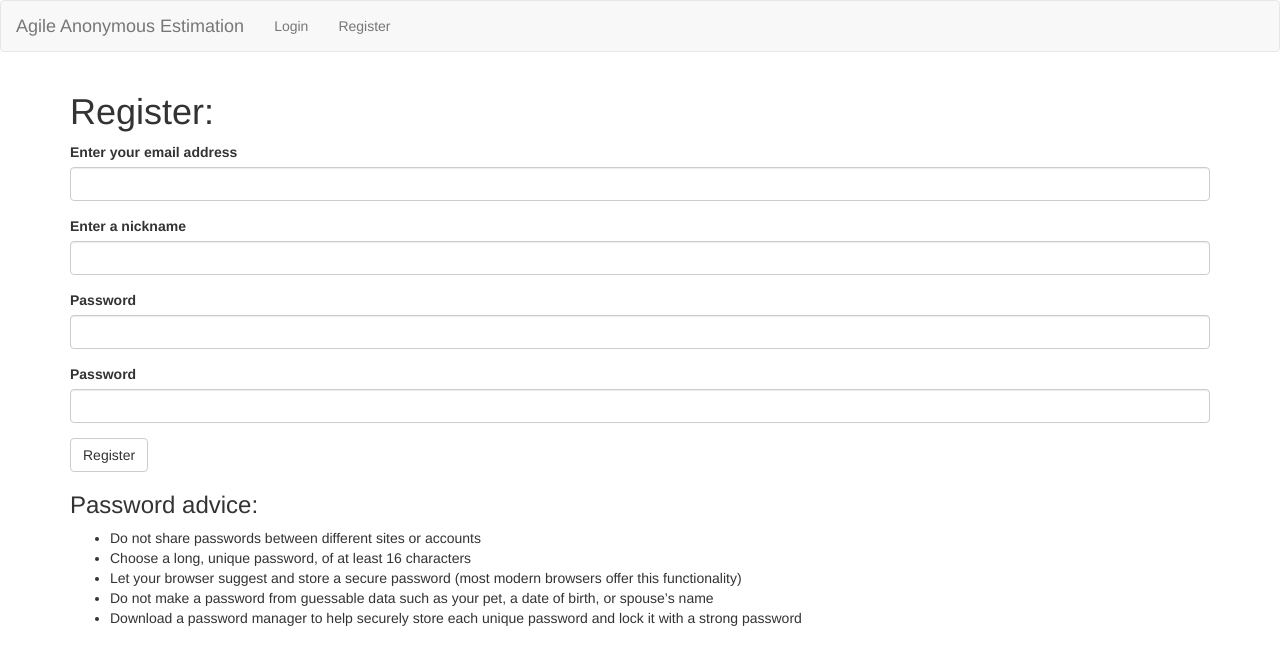
After one commit to rkie/estimator, a Flask app: page /register in a window 1280 px wide. The commit adds this page. Shown: the top 665 px of the page. Run offline with Flask 2, Linux system fonts and the light colour scheme; some libraries are stand-ins or nearby versions.

Commit message:
Controller function to serve register route; add login or register button to the nav bar for logged out users; add a register link to the login form; new register form; new registration template; add email to the user constructor and updated tests to use this; new tests

```diff
--- a/database/models.py
+++ b/database/models.py
@@ -25,8 +25,9 @@ class User(UserMixin, db.Model):
 	email = db.Column(db.String(128))
 	password_hash = db.Column(db.String(128))
 
-	def __init__(self, nickname, password):
+	def __init__(self, nickname, email, password):
 		self.nickname = nickname
+		self.email = email
 		self.password = password
 
 	@property
--- a/estimator/controllers.py
+++ b/estimator/controllers.py
@@ -1,6 +1,6 @@
 from flask import render_template, redirect, url_for, request
 from flask import Blueprint
-from forms.forms import LoginForm, NewGroupForm, NewIssueForm, EstimateForm, LockEstimateForm
+from forms.forms import LoginForm, NewGroupForm, NewIssueForm, EstimateForm, LockEstimateForm, RegisterForm
 from database.models import User, Group, Membership, Issue, Estimate
 from estimator import db
 from flask_login import login_required, login_user, logout_user, current_user
@@ -324,6 +324,29 @@ def confirm_logout():
 	logout_user()
 	return redirect(url_for('web.index'))
 
+@web.route('/register', methods=['GET', 'POST'])
+def register():
+	form = RegisterForm()
+	if request.method == 'GET':
+		return render_template('register.html', form=form)
+	if form.validate_on_submit():
+		# check user not already registered
+		user = User.query.filter_by(email=form.email.data)
+		if user.count() > 0:
+			error_message = 'This email address has already been registered.'
+			back_url = url_for('web.register')
+			return render_template('generic-error.html', error_message=error_message, back_url=back_url), 400
+		# add the new user
+		user = User(form.nickname.data, form.email.data, form.password.data)
+		db.session.add(user)
+		db.session.commit()
+		# log them in
+		login_user(user)
+		# redirect to home
+		return redirect(url_for('web.index'))
+	# return just the basic view
+	return render_template('register.html', form=form)
+
 @web.app_errorhandler(404)
 def wrong_page(err):
 	error_message = 'The requested URL was not found on the server. If you entered the URL manually please check your spelling and try again. Apologies for this inconvenience.'
--- a/estimator/templates/base-template.html
+++ b/estimator/templates/base-template.html
@@ -12,6 +12,9 @@
       {% if current_user.is_authenticated %}
       <li><a href="/">My Groups</a></li>
       <li><a href="/confirm-logout">Sign Out {{ current_user }}</a></li>
+      {% else %}
+      <li><a href="/login">Login</a></li>
+      <li><a href="/register">Register</a></li>
       {% endif %}
     </ul>
   </div>
--- a/estimator/templates/login.html
+++ b/estimator/templates/login.html
@@ -2,7 +2,11 @@
 {% import "bootstrap/wtf.html" as wtf %}
 {% block content %}
 	<div class="container">
-		<h1>Enter a nickname to login:</h1>
+		<h1>Login</h1>
 		{{ wtf.quick_form(form, action="/login") }}
 	</div>
+	<div class="container">
+		<h3>If you have not signed up...</h3>
+		Click <a href="/register">here to register</a>.
+	</div>
 {% endblock %}
--- /dev/null
+++ b/estimator/templates/register.html
@@ -0,0 +1,19 @@
+{% extends "base-template.html" %}
+{% import "bootstrap/wtf.html" as wtf %}
+{% block content %}
+	<div class="container">
+		<h1>Register:</h1>
+		{{ wtf.quick_form(form) }}
+	</div>
+
+	<div class="container">
+		<h3>Password advice:</h3>
+		<ul>
+			<li>Do not share passwords between different sites or accounts</li>
+			<li>Choose a long, unique password, of at least 16 characters</li>
+			<li>Let your browser suggest and store a secure password (most modern browsers offer this functionality)</li>
+			<li>Do not make a password from guessable data such as your pet, a date of birth, or spouse’s name</li>
+			<li>Download a password manager to help securely store each unique password and lock it with a strong password</li>
+		</ul>
+	</div>
+{% endblock %}
--- a/forms/forms.py
+++ b/forms/forms.py
@@ -1,6 +1,6 @@
 from flask_wtf import FlaskForm
 from wtforms import StringField, SubmitField, IntegerField, PasswordField
-from wtforms.validators import DataRequired, NumberRange, Email
+from wtforms.validators import DataRequired, NumberRange, Email, EqualTo, Length
 
 class LoginForm(FlaskForm):
     email = StringField('Enter your username (email address)', validators=[DataRequired(), Email()])
@@ -23,3 +23,10 @@ class EstimateForm(FlaskForm):
 class LockEstimateForm(FlaskForm):
 	estimate = IntegerField('Would you like to modify the estimate?', validators=[DataRequired(), NumberRange(min=0, max=100)])
 	submit = SubmitField('Lock Estimate')
+
+class RegisterForm(FlaskForm):
+	email = StringField('Enter your email address', validators=[DataRequired(), Email()])
+	nickname = StringField('Enter a nickname', validators=[DataRequired()])
+	password = PasswordField('Password', validators=[DataRequired(), EqualTo('repeat_password', message='The passwords do not match.'), Length(min=16, message='Please use at least 16 characters.')])
+	repeat_password = PasswordField('Password', validators=[DataRequired()])
+	submit = SubmitField('Register')
```
Also changed, not shown: tests/conftest.py (+2 -4 lines), tests/test_controller.py (+34 -1 lines).
